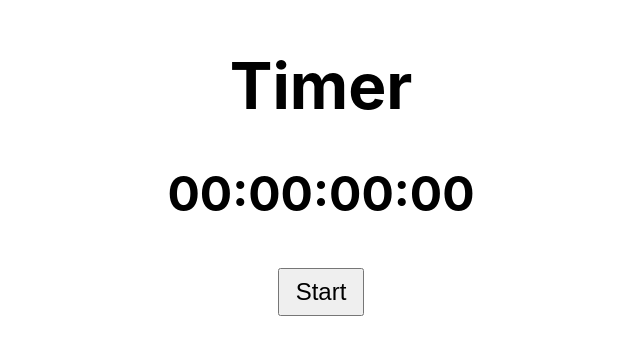
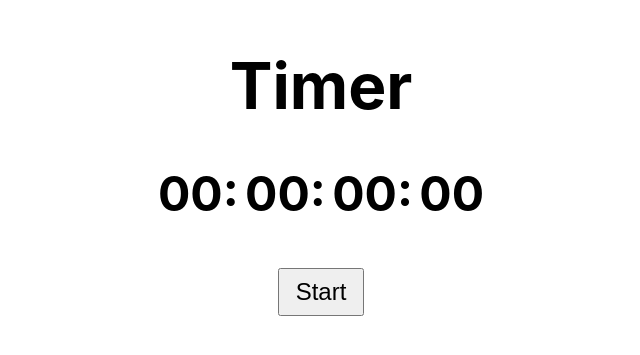
Before and after one commit to Youngpwd/react-timer, a React (Create React App) app: page / in a window 1280 px wide. Shown: the part 145-500 px from the top of the page, without its empty margins (319-959 px from the left). Built offline with nearby package versions, Linux system fonts and the light colour scheme.

Commit message:
fix stutter

```diff
--- a/src/components/App/App.css
+++ b/src/components/App/App.css
@@ -18,6 +18,10 @@ main {
   margin: 0 auto;
 }
 
+.timer-section {
+  width: 100%;
+}
+
 @media only screen and (max-width: 400px) {
   .App {
     margin: 5rem auto;
--- a/src/components/Timer/Timer.css
+++ b/src/components/Timer/Timer.css
@@ -1,6 +1,11 @@
 .timer {
     display: flex;
     justify-content: center;
+    width: 100%;
+}
+
+span {
+    padding: 0.2rem;
 }
 
 @media only screen and (max-width: 400px) {
--- a/src/components/Timer/Timer.js
+++ b/src/components/Timer/Timer.js
@@ -5,10 +5,10 @@ export function Timer({ time }) {
   return (
     <div className="timer">
       <h2>
-        <span>{("0" + Math.floor((time / 3600000))).slice(-2)}</span>
-        <span>:{("0" + Math.floor((time / 60000) % 60)).slice(-2)}</span>
-        <span>:{("0" + Math.floor((time / 1000) % 60)).slice(-2)}</span>
-        <span>:{("0" + ((time / 10) % 100)).slice(-2)}</span>
+        <span>{("0" + Math.floor((time / 3600000))).slice(-2)}:</span>
+        <span>{("0" + Math.floor((time / 60000) % 60)).slice(-2)}:</span>
+        <span>{("0" + Math.floor((time / 1000) % 60)).slice(-2)}:</span>
+        <span>{("0" + ((time / 10) % 100)).slice(-2)}</span>
       </h2>
     </div>
   );
```
